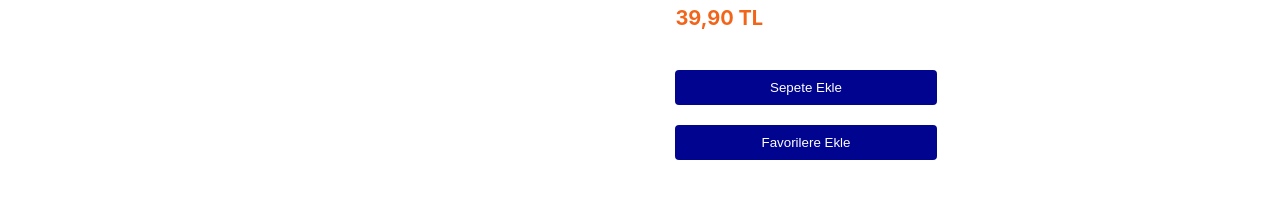
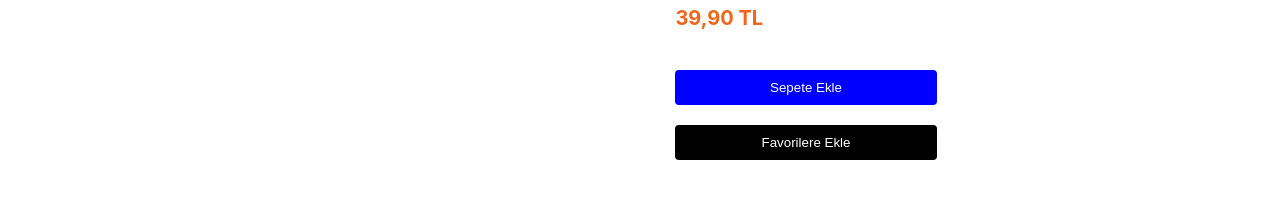
Before and after one commit to caganyalcn/cs308Frontend, a React (Create React App) app: page /product/1 in a window 1280 px wide. Shown: the part 203-402 px from the top of the page. Built offline with nearby package versions, Linux system fonts and the light colour scheme.

Commit message:
Enhanced cart and favorites system: - Implemented ability to remove items from favorites by clicking the heart icon again. - Allowed users to remove items from the cart using a dedicated 'X' button. - Updated UI for a better experience, including dynamic button state changes.

```diff
--- a/src/AppContext.js
+++ b/src/AppContext.js
@@ -1,4 +1,3 @@
-// src/AppContext.js
 import React, { createContext, useState } from "react";
 
 export const AppContext = createContext();
@@ -21,7 +20,7 @@ export const AppProvider = ({ children }) => {
     if (!cart.some((c) => c.id === product.id)) {
       setCart([...cart, { ...product, quantity: 1 }]);
     } else {
-      // If item exists, increase quantity
+      // Eğer ürün zaten sepette varsa, miktarını artır
       updateQuantity(product.id, (cart.find(item => item.id === product.id)?.quantity || 1) + 1);
     }
   };
@@ -32,7 +31,7 @@ export const AppProvider = ({ children }) => {
 
   const updateQuantity = (productId, newQuantity) => {
     if (newQuantity <= 0) {
-      // Remove item if quantity is 0 or less
+      // Eğer miktar 0 veya daha küçükse ürünü kaldır
       removeFromCart(productId);
       return;
     }
--- a/src/components/ProductCard.js
+++ b/src/components/ProductCard.js
@@ -1,4 +1,3 @@
-// src/components/ProductCard.js
 import React, { useContext } from "react";
 import { useNavigate } from "react-router-dom";
 import { AppContext } from "../AppContext";
@@ -6,7 +5,11 @@ import "../styles/ProductCard.css";
 
 const ProductCard = ({ product }) => {
   const navigate = useNavigate();
-  const { addToFavorites, addToCart } = useContext(AppContext);
+  const { favorites, addToFavorites, removeFromFavorites, cart, addToCart, removeFromCart } = useContext(AppContext);
+
+  // Ürün favorilerde mi kontrol et
+  const isFavorited = favorites.some(fav => fav.id === product.id);
+  const isInCart = cart.some(item => item.id === product.id); // Ürün sepette mi?
 
   const handleCardClick = () => {
     navigate(`/product/${product.id}`);
@@ -14,22 +17,40 @@ const ProductCard = ({ product }) => {
 
   const handleHeartClick = (e) => {
     e.stopPropagation(); // Kartın genel tıklamasını engelle
-    addToFavorites(product);
+    if (isFavorited) {
+      removeFromFavorites(product.id); // Favorilerden çıkar
+    } else {
+      addToFavorites(product); // Favorilere ekle
+    }
   };
 
-  const handleAddToCart = (e) => {
+  const handleCartClick = (e) => {
     e.stopPropagation();
-    addToCart(product);
+    if (isInCart) {
+      removeFromCart(product.id); // Sepetten çıkar
+    } else {
+      addToCart(product); // Sepete ekle
+    }
   };
 
   return (
     <div className="product-card" onClick={handleCardClick}>
-      <div className="heart-icon" onClick={handleHeartClick}>❤</div>
+      {/* Kalp butonu - Renk değiştirerek favori durumunu gösterecek */}
+      <div
+        className="heart-icon"
+        onClick={handleHeartClick}
+        style={{ color: isFavorited ? "red" : "gray", fontSize: "24px", cursor: "pointer", position: "absolute", top: "10px", right: "10px" }}
+      >
+        ❤
+      </div>
+
       <img src={product.image} alt={product.name} className="product-image" />
       <h2 className="product-name">{product.name}</h2>
       <p className="product-price">{product.price}</p>
-      <button className="add-to-cart" onClick={handleAddToCart}>
-        Sepete Ekle
+
+      {/* Sepete Ekle/Çıkar butonu */}
+      <button className="add-to-cart" onClick={handleCartClick}>
+        {isInCart ? "Sepetten Çıkar" : "Sepete Ekle"}
       </button>
     </div>
   );
--- a/src/pages/CartPage.js
+++ b/src/pages/CartPage.js
@@ -1,20 +1,18 @@
-// src/pages/CartPage.js
 import React, { useContext } from "react";
 import Header from "../components/Header";
 import { AppContext } from "../AppContext";
-import "../styles/CartPage.css"; // New CSS file for cart styling
+import "../styles/CartPage.css";
 
 const CartPage = () => {
   const { cart, removeFromCart, updateQuantity } = useContext(AppContext);
 
-  // Calculate cart total - properly handle numeric values
   const cartTotal = cart.reduce((total, item) => {
     const price = parseFloat(item.price) || 0;
     const quantity = item.quantity || 1;
     return total + (price * quantity);
   }, 0);
 
-  // Format price helper function
+
   const formatPrice = (price) => {
     return price.toLocaleString('tr-TR', { minimumFractionDigits: 2, maximumFractionDigits: 2 });
   };
@@ -76,8 +74,9 @@ const CartPage = () => {
                         className="remove-item"
                         onClick={() => removeFromCart(item.id)}
                         aria-label={`Sepetten ${item.name} ürününü kaldır`}
+                        style={{ background: "none", border: "none", color: "red", fontSize: "20px", cursor: "pointer" }}
                       >
-                        <i className="fa fa-trash"></i>
+                        ❌
                       </button>
                     </div>
 
--- a/src/pages/FavoritesPage.js
+++ b/src/pages/FavoritesPage.js
@@ -4,7 +4,7 @@ import Header from "../components/Header";
 import { AppContext } from "../AppContext";
 
 const FavoritesPage = () => {
-  const { favorites } = useContext(AppContext);
+  const { favorites, removeFromFavorites } = useContext(AppContext);
 
   return (
     <div style={{ marginTop: "100px" }}>
@@ -14,8 +14,25 @@ const FavoritesPage = () => {
         <p>Henüz favori eklemediniz.</p>
       ) : (
         favorites.map((item) => (
-          <div key={item.id}>
-            {item.name} - {item.price}
+          <div
+            key={item.id}
+            style={{ display: "flex", alignItems: "center", gap: "10px", padding: "10px", borderBottom: "1px solid #ddd" }}
+          >
+            {/* Küçük Ürün Resmi */}
+            <img
+              src={item.image}
+              alt={item.name}
+              style={{ width: "50px", height: "50px", objectFit: "cover", borderRadius: "5px" }}
+            />
+            <span>{item.name} - {item.price}</span>
+
+            {/* Favorilerden Çıkarma Butonu */}
+            <button
+              onClick={() => removeFromFavorites(item.id)}
+              style={{ background: "red", color: "white", border: "none", padding: "5px 10px", cursor: "pointer", borderRadius: "5px" }}
+            >
+              ❌
+            </button>
           </div>
         ))
       )}
--- a/src/pages/ProductDetailPage.js
+++ b/src/pages/ProductDetailPage.js
@@ -1,5 +1,4 @@
-// src/pages/ProductDetailPage.js
-import React, { useContext } from "react";
+import React, { useContext, useEffect, useState } from "react";
 import { useParams } from "react-router-dom";
 import Header from "../components/Header";
 import { AppContext } from "../AppContext";
@@ -8,9 +7,17 @@ import "../styles/ProductDetailPage.css";
 
 const ProductDetailPage = () => {
   const { id } = useParams();
-  const { addToCart, addToFavorites } = useContext(AppContext);
+  const { cart, addToCart, removeFromCart, favorites, addToFavorites, removeFromFavorites } = useContext(AppContext);
+  const [isInCart, setIsInCart] = useState(false); // State ekledik
 
   const product = products.find((p) => p.id === parseInt(id));
+
+  // **useEffect ile Sepet Durumunu Anlık Güncelle**
+  useEffect(() => {
+    if (product) {
+      setIsInCart(cart.some(item => item.id === product.id)); // Sepette olup olmadığını kontrol et
+    }
+  }, [cart, product]); // `cart` veya `product` değişirse butonu güncelle
 
   if (!product) {
     return (
@@ -21,6 +28,27 @@ const ProductDetailPage = () => {
     );
   }
 
+  // Ürün favorilerde mi kontrol et
+  const isFavorited = favorites.some(fav => fav.id === product.id);
+
+  const handleFavoriteClick = () => {
+    if (isFavorited) {
+      removeFromFavorites(product.id); // Favorilerden çıkar
+    } else {
+      addToFavorites(product); // Favorilere ekle
+    }
+  };
+
+  // **Sepete Ekle/Çıkar Butonu Mantığı**
+  const handleCartClick = () => {
+    if (isInCart) {
+      removeFromCart(product.id); // Sepetten çıkar
+    } else {
+      addToCart(product); // Sepete ekle
+    }
+    setIsInCart(!isInCart); // **Butonun anında güncellenmesini sağla**
+  };
+
   return (
     <div className="product-detail-container">
       <Header />
@@ -29,11 +57,23 @@ const ProductDetailPage = () => {
         <div className="detail-info">
           <h2>{product.name}</h2>
           <p className="detail-price">{product.price}</p>
-          <button onClick={() => addToCart(product)} className="detail-button">
-            Sepete Ekle
+
+          {/* **Sepete Ekle/Çıkar Butonu** */}
+          <button
+            onClick={handleCartClick}
+            className="detail-button"
+            style={{ background: isInCart ? "red" : "blue", color: "white" }}
+          >
+            {isInCart ? "Sepetten Çıkar" : "Sepete Ekle"}
           </button>
-          <button onClick={() => addToFavorites(product)} className="detail-button">
-            Favorilere Ekle
+
+          {/* **Favorilere Ekle/Çıkar Butonu** */}
+          <button
+            onClick={handleFavoriteClick}
+            className="detail-button"
+            style={{ background: isFavorited ? "gray" : "black", color: "white" }}
+          >
+            {isFavorited ? "Favorilerden Çıkar" : "Favorilere Ekle"}
           </button>
         </div>
       </div>
```
